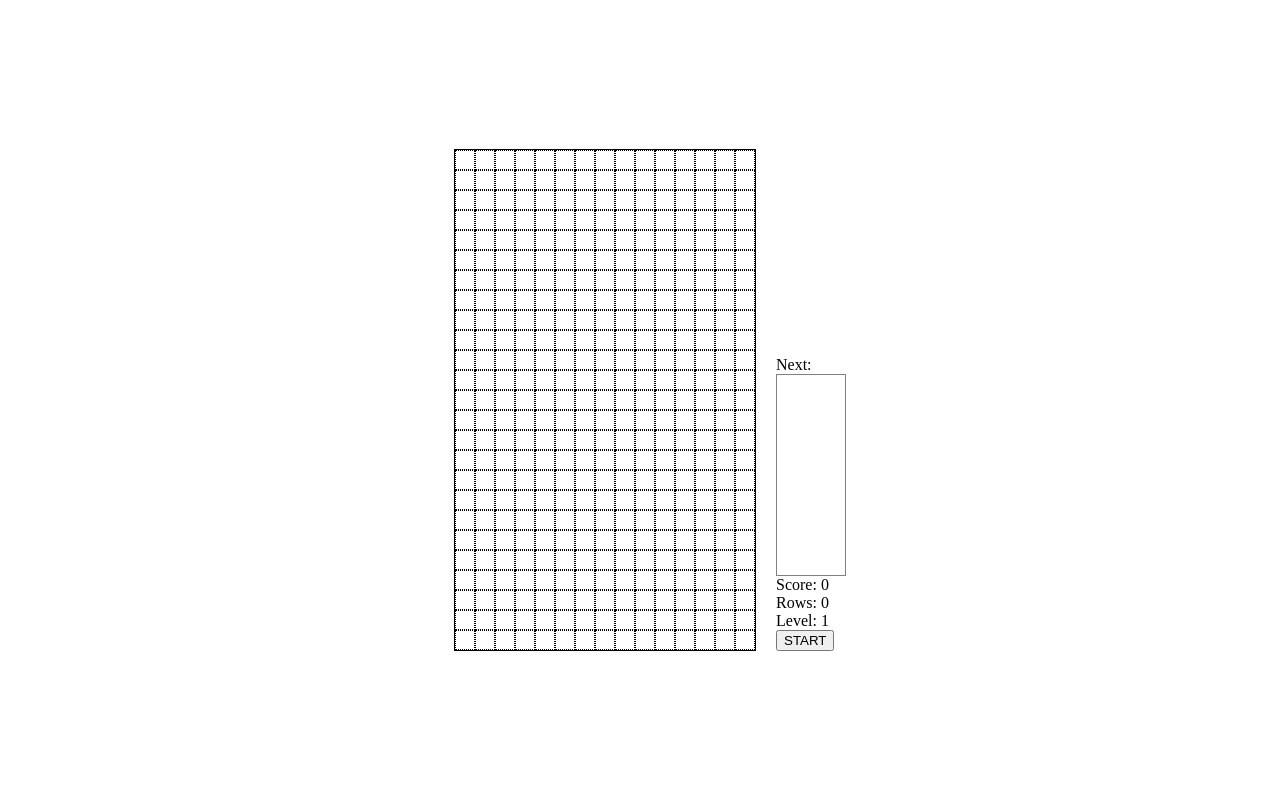
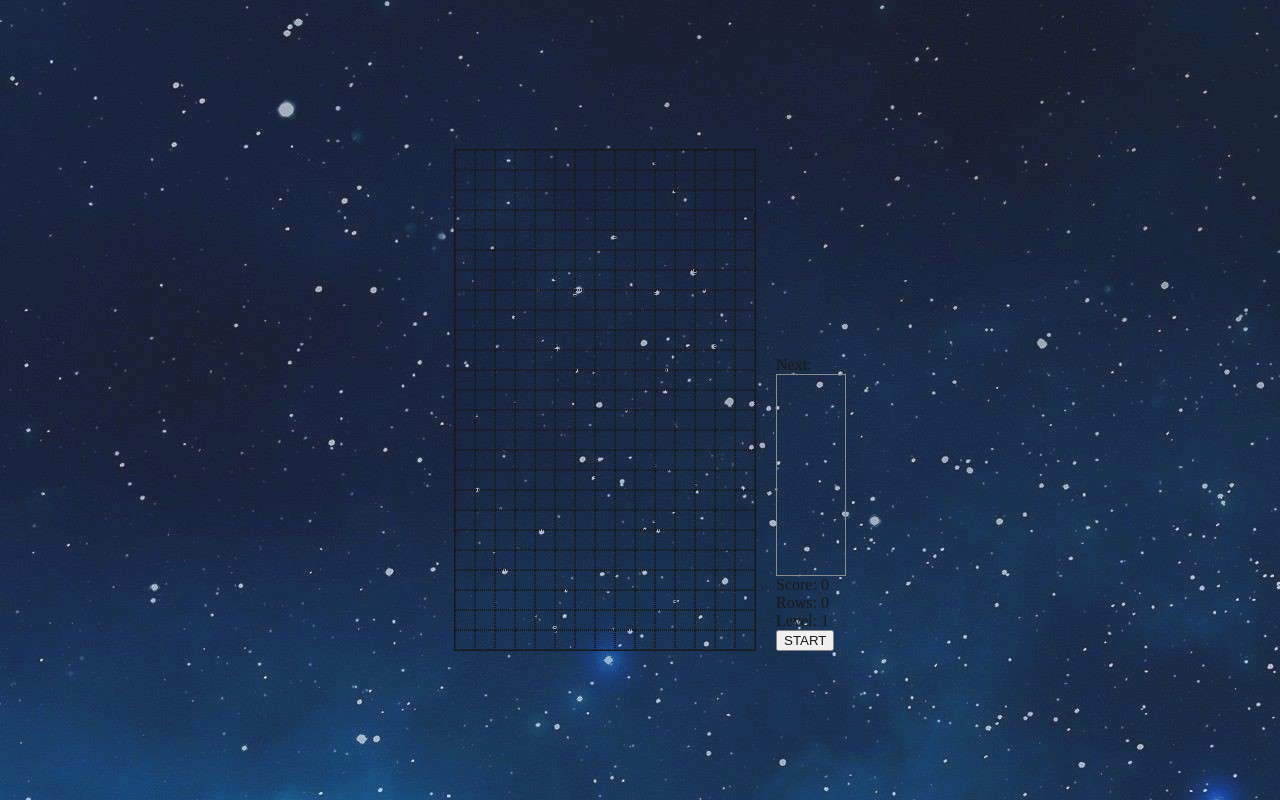
Before and after one commit to socar-foden/tetris, a React app: page / in a window 1280 px wide. Built offline with nearby package versions, Linux system fonts and the light colour scheme.

Commit message:
# 배경 적용

```diff
--- a/src/components/App/App.style.ts
+++ b/src/components/App/App.style.ts
@@ -6,8 +6,8 @@ const S = {
     height: 100%;
     display: flex;
     align-items: center;
-    // opacity: 0.9;
-    // background: url(./resources/images/background.jpg);
+    opacity: 0.9;
+    background: url(./resources/images/background.jpg);
   `,
   Main: styled.main`
     width: 100%;
```
